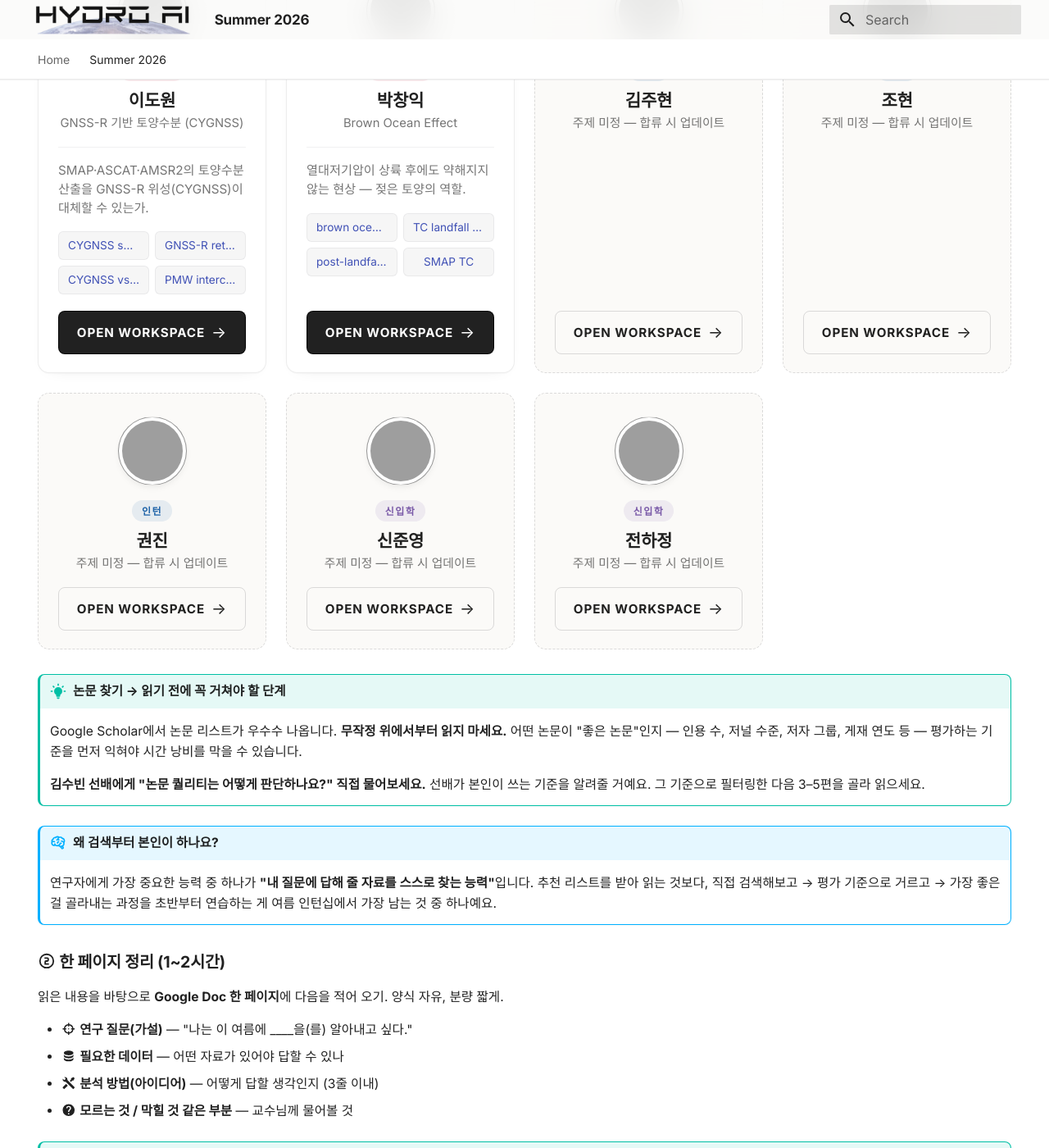
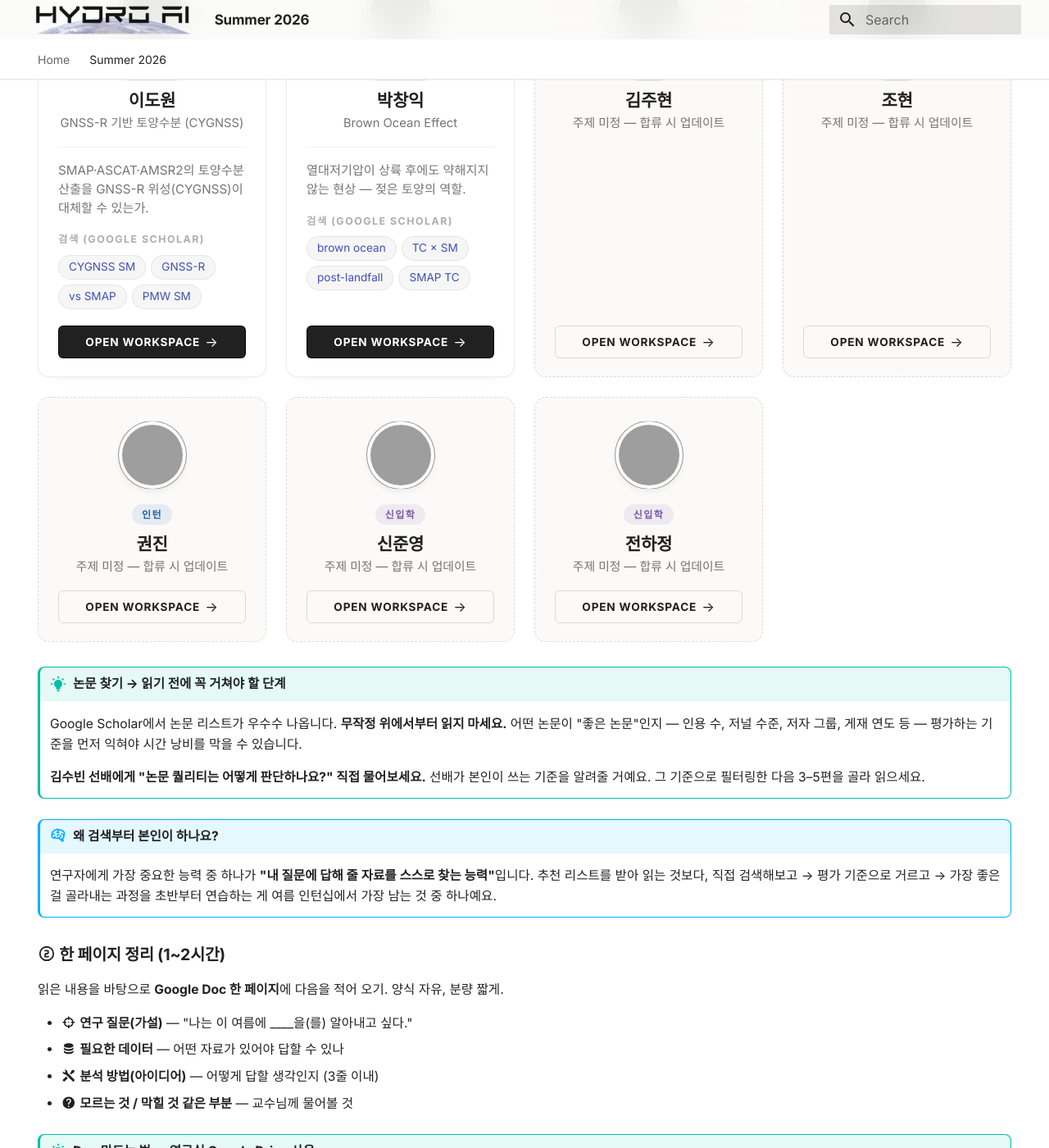
Before and after one commit to Hyunglok-Kim/hydroai-interns, an MkDocs documentation site: the page built from docs/2026-summer/index.md, in a window 1280 px wide and 1400 px high, scrolled down 1789 px, cut to the strip 0-1400 px from the top of the window. Shown: the whole strip at 82% size. Built offline with MkDocs 1.6.1 and Material for MkDocs 9.7.7, drawn with Linux system fonts in a browser that asks for light colours; grey boxes are pictures that could not be loaded.

Commit message:
Smaller workspace button; flex-wrap chips with short labels
- ws-btn: 0.7→0.45rem padding, 0.76→0.68rem font, smaller arrow.
  No more 'Soon' chip — single 'Open Workspace →' label only.
- Replace fixed 2-col chip grid (which truncated long labels with
  ellipsis on 240px-wide cards) with flex-wrap pills that flow
  naturally and never clip.
- Shorten chip labels (CYGNSS SM, GNSS-R, vs SMAP, PMW SM /
  brown ocean, TC × SM, post-landfall, SMAP TC) — links still go
  to the full Scholar query.
- Add small uppercase 'SEARCH (GOOGLE SCHOLAR)' label above chips
  so it's clearly a search shortcut, not random tags.

```diff
--- a/docs/2026-summer/index.md
+++ b/docs/2026-summer/index.md
@@ -64,11 +64,12 @@ Below is what to prepare <strong>before our first meeting on Wednesday afternoon
     <p class="student-topic">GNSS-R 기반 토양수분 (CYGNSS)</p>
   </div>
   <p class="student-summary">SMAP·ASCAT·AMSR2의 토양수분 산출을 GNSS-R 위성(CYGNSS)이 대체할 수 있는가.</p>
-  <div class="kw-grid">
-    <a class="kw-chip" href="https://scholar.google.com/scholar?q=CYGNSS+soil+moisture" target="_blank" rel="noopener">CYGNSS soil moisture</a>
-    <a class="kw-chip" href="https://scholar.google.com/scholar?q=GNSS-R+soil+moisture+retrieval" target="_blank" rel="noopener">GNSS-R retrieval</a>
-    <a class="kw-chip" href="https://scholar.google.com/scholar?q=CYGNSS+SMAP+comparison" target="_blank" rel="noopener">CYGNSS vs SMAP</a>
-    <a class="kw-chip" href="https://scholar.google.com/scholar?q=passive+microwave+soil+moisture+intercomparison" target="_blank" rel="noopener">PMW intercomparison</a>
+  <div class="kw-label">검색 (Google Scholar)</div>
+  <div class="kw-list">
+    <a class="kw-chip" href="https://scholar.google.com/scholar?q=CYGNSS+soil+moisture" target="_blank" rel="noopener">CYGNSS SM</a>
+    <a class="kw-chip" href="https://scholar.google.com/scholar?q=GNSS-R+soil+moisture+retrieval" target="_blank" rel="noopener">GNSS-R</a>
+    <a class="kw-chip" href="https://scholar.google.com/scholar?q=CYGNSS+SMAP+comparison" target="_blank" rel="noopener">vs SMAP</a>
+    <a class="kw-chip" href="https://scholar.google.com/scholar?q=passive+microwave+soil+moisture+intercomparison" target="_blank" rel="noopener">PMW SM</a>
   </div>
   <button type="button" class="ws-btn coming-soon" onclick="alert('Workspace coming soon — 곧 공개됩니다.');">
     Open Workspace
@@ -83,10 +84,11 @@ Below is what to prepare <strong>before our first meeting on Wednesday afternoon
     <p class="student-topic">Brown Ocean Effect</p>
   </div>
   <p class="student-summary">열대저기압이 상륙 후에도 약해지지 않는 현상 — 젖은 토양의 역할.</p>
-  <div class="kw-grid">
-    <a class="kw-chip" href="https://scholar.google.com/scholar?q=brown+ocean+effect" target="_blank" rel="noopener">brown ocean effect</a>
-    <a class="kw-chip" href="https://scholar.google.com/scholar?q=tropical+cyclone+landfall+soil+moisture" target="_blank" rel="noopener">TC landfall × SM</a>
-    <a class="kw-chip" href="https://scholar.google.com/scholar?q=post-landfall+TC+intensification" target="_blank" rel="noopener">post-landfall TC</a>
+  <div class="kw-label">검색 (Google Scholar)</div>
+  <div class="kw-list">
+    <a class="kw-chip" href="https://scholar.google.com/scholar?q=brown+ocean+effect" target="_blank" rel="noopener">brown ocean</a>
+    <a class="kw-chip" href="https://scholar.google.com/scholar?q=tropical+cyclone+landfall+soil+moisture" target="_blank" rel="noopener">TC × SM</a>
+    <a class="kw-chip" href="https://scholar.google.com/scholar?q=post-landfall+TC+intensification" target="_blank" rel="noopener">post-landfall</a>
     <a class="kw-chip" href="https://scholar.google.com/scholar?q=SMAP+tropical+cyclone" target="_blank" rel="noopener">SMAP TC</a>
   </div>
   <button type="button" class="ws-btn coming-soon" onclick="alert('Workspace coming soon — 곧 공개됩니다.');">
--- a/docs/stylesheets/extra.css
+++ b/docs/stylesheets/extra.css
@@ -435,29 +435,33 @@ h4.student-name {
   border-top: 1px solid rgba(28, 31, 36, 0.06);
 }
 
-/* Keyword chip grid — 2 columns, tight, scannable */
-.kw-grid {
-  display: grid;
-  grid-template-columns: 1fr 1fr;
-  gap: 0.35rem;
+/* Keyword chips — inline-flowing pills, never clipped */
+.kw-label {
+  font-size: 0.62rem;
+  font-weight: 600;
+  letter-spacing: 0.12em;
+  text-transform: uppercase;
+  color: var(--md-default-fg-color--lighter);
+  margin-bottom: 0.45rem;
+}
+.kw-list {
+  display: flex;
+  flex-wrap: wrap;
+  gap: 0.3rem;
   margin-bottom: 1rem;
 }
 .kw-chip {
-  display: block;
-  padding: 0.4rem 0.55rem;
-  border-radius: 6px;
+  display: inline-block;
+  padding: 0.25rem 0.6rem;
+  border-radius: 999px;
   background: rgba(28, 31, 36, 0.04);
-  border: 1px solid rgba(28, 31, 36, 0.06);
+  border: 1px solid rgba(28, 31, 36, 0.08);
   font-size: 0.68rem;
   font-weight: 500;
   color: var(--md-default-fg-color--light);
   text-decoration: none !important;
-  text-align: center;
-  line-height: 1.25;
+  line-height: 1.3;
   transition: all 0.15s ease;
-  white-space: nowrap;
-  overflow: hidden;
-  text-overflow: ellipsis;
 }
 .kw-chip:hover {
   background: rgba(200, 16, 46, 0.06);
@@ -465,32 +469,32 @@ h4.student-name {
   color: var(--md-accent-fg-color);
 }
 
-/* Workspace button — clean filled button, single label */
+/* Workspace button — compact, single label */
 .ws-btn {
   display: inline-flex;
   align-items: center;
   justify-content: center;
-  gap: 0.4rem;
-  width: 100%;
+  gap: 0.3rem;
+  align-self: stretch;
   margin-top: auto;
-  padding: 0.7rem 1rem;
-  border-radius: 8px;
+  padding: 0.45rem 0.8rem;
+  border-radius: 6px;
   background: var(--md-default-fg-color);
   color: #ffffff !important;
   border: 1px solid var(--md-default-fg-color);
   font-family: inherit;
-  font-size: 0.76rem;
+  font-size: 0.68rem;
   font-weight: 600;
   letter-spacing: 0.06em;
   text-transform: uppercase;
   text-decoration: none !important;
   cursor: pointer;
-  transition: background 0.18s ease, border-color 0.18s ease, transform 0.18s ease;
+  transition: background 0.18s ease, border-color 0.18s ease, transform 0.12s ease;
 }
 .ws-btn::after {
   content: "→";
   display: inline-block;
-  font-size: 0.95rem;
+  font-size: 0.82rem;
   font-weight: 400;
   transform: translateX(0);
   transition: transform 0.2s ease;
@@ -501,7 +505,7 @@ h4.student-name {
   color: #ffffff !important;
 }
 .ws-btn:hover::after {
-  transform: translateX(4px);
+  transform: translateX(3px);
 }
 .ws-btn:active {
   transform: translateY(1px);
```
